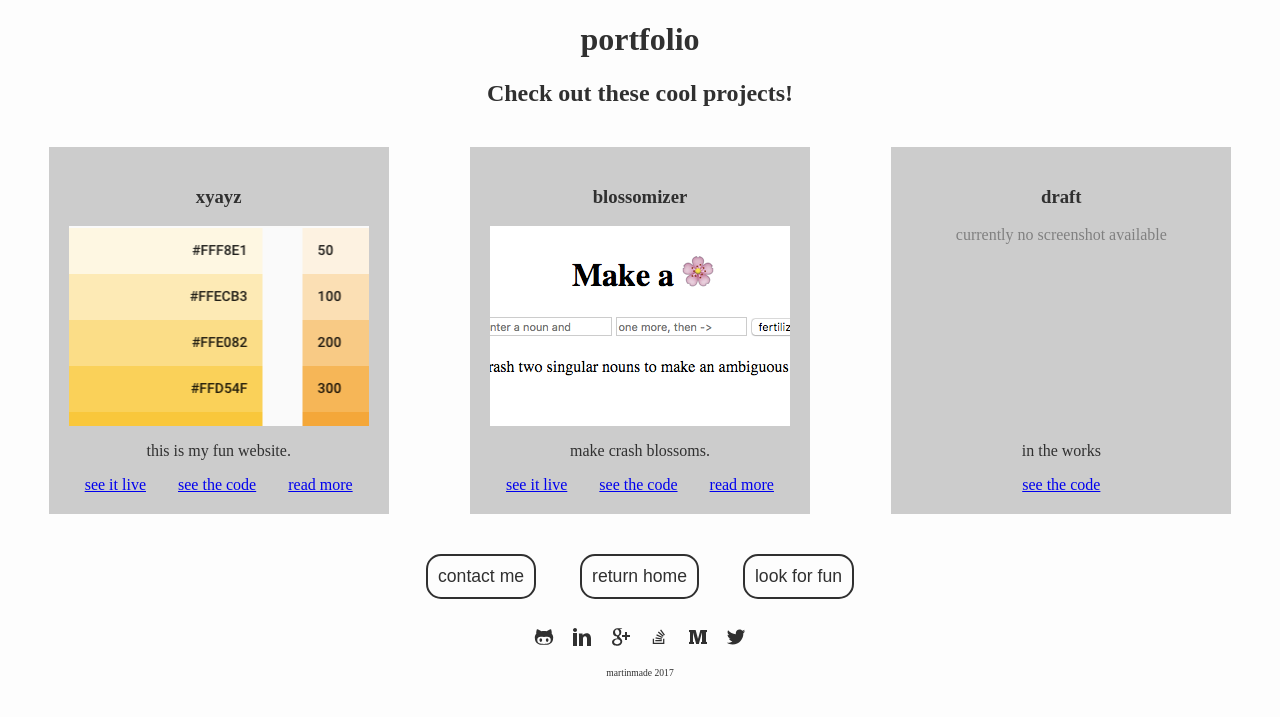
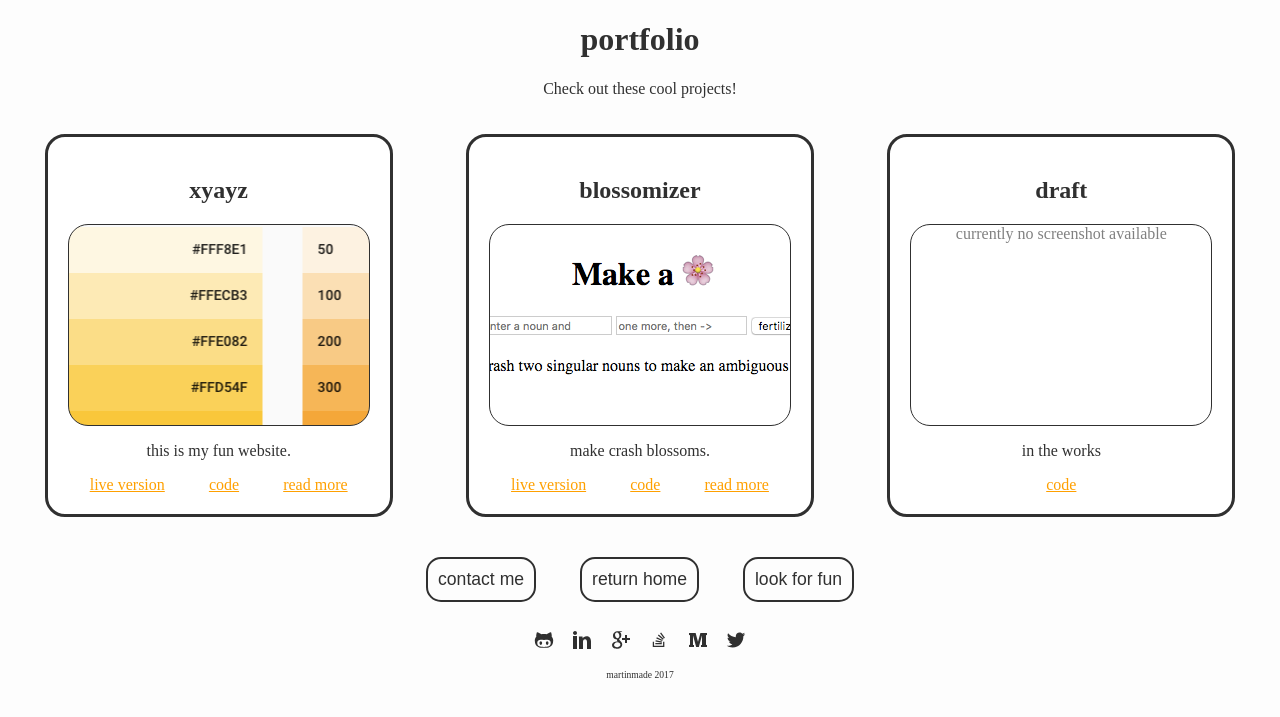
Before and after one commit to martin-martin/portfolio, a Flask app: page /portfolio in a window 1280 px wide. Shown: the top 717 px of the page. Run offline with Flask 2, Linux system fonts and the light colour scheme.

Commit message:
style: project items and links

```diff
--- a/static/styles/style.css
+++ b/static/styles/style.css
@@ -12,8 +12,8 @@ body {
 
 /* create color-hover-effect for M logo and buttons */
 .highlight-orange:hover {
-  color: orange;
-  border-color: orange;
+  color: #ffa000;
+  border-color: #ffa000;
 }
 
 .highlight-green:hover {
@@ -55,13 +55,28 @@ button a {
 .project {
   margin: 20px;
   padding: 20px;
-  background-color: #ccc;
+  border: 3px solid #303030;
+  border-radius: 20px;
+  background-color: white;
 }
 
 .project-links {
   display: flex;
   justify-content: space-around;
 }
+
+.project-links a {
+  color: #ffa000;
+}
+
+.project-links a:visited {
+  color: #ffc107;
+}
+
+.project-links a:hover {
+  color: #ff6f00;
+}
+
 
 /*
   restrict img to uniform size automatically,
@@ -73,6 +88,8 @@ button a {
   width: 300px;
   color: gray;
   background-position: center;
+  border: 1px solid #303030;
+  border-radius: 20px;
 }
 
 /* ---------- FOOTER ---------- */
--- a/templates/portfolio.html
+++ b/templates/portfolio.html
@@ -1,13 +1,13 @@
 {% extends "base.html" %}
 {% block content %}
   <h1>{{title}}</h1>
-  <h2>Check out these cool projects!</h2>
+  <p>Check out these cool projects!</p>
   <div class="portfolio">
     <!-- render each project including name, screenshot, description,
         and available links (live project, code, and related blog post) -->
     {% for project in projects %}
     <div class="project">
-      <h3>{{project.name}}</h3>
+      <h2>{{project.name}}</h2>
       <!-- depending on availability, display either image as link,
           only image, or an explanatory string that the img is missing -->
       {% if project.live_link and project.image %}
@@ -22,10 +22,10 @@
       <p>{{project.description}}</p>
       <div class="project-links">
         {% if project.live_link %}
-          <a href={{project.live_link}} target="_blank">see it live</a>
+          <a href={{project.live_link}} target="_blank">live version</a>
         {% endif %}
         {% if project.code_link %}
-          <a href={{project.code_link}} target="_blank">see the code</a>
+          <a href={{project.code_link}} target="_blank">code</a>
         {% endif %}
         {% if project.info_link %}
           <a href={{project.info_link}} target="_blank">read more</a>
```
